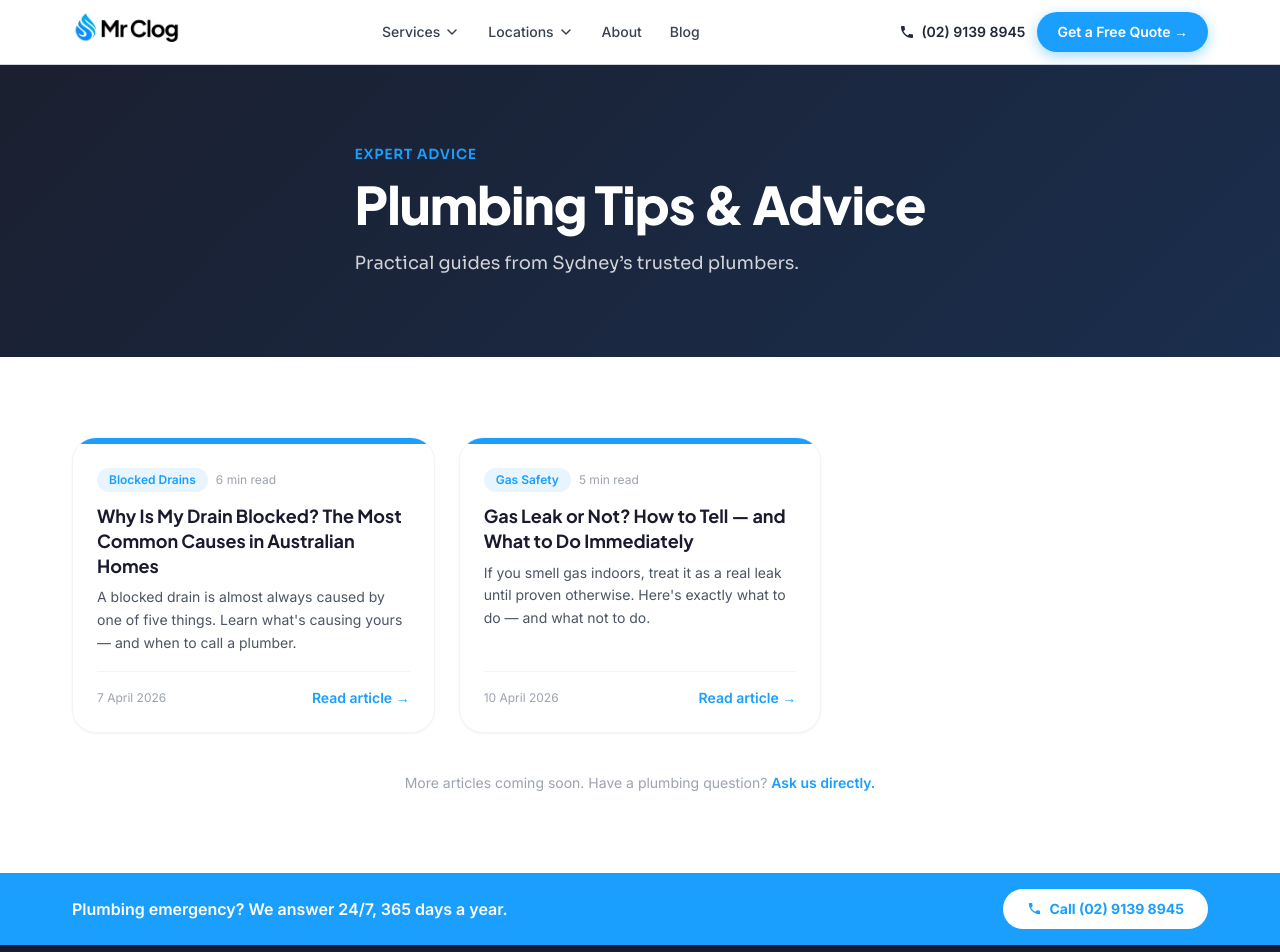
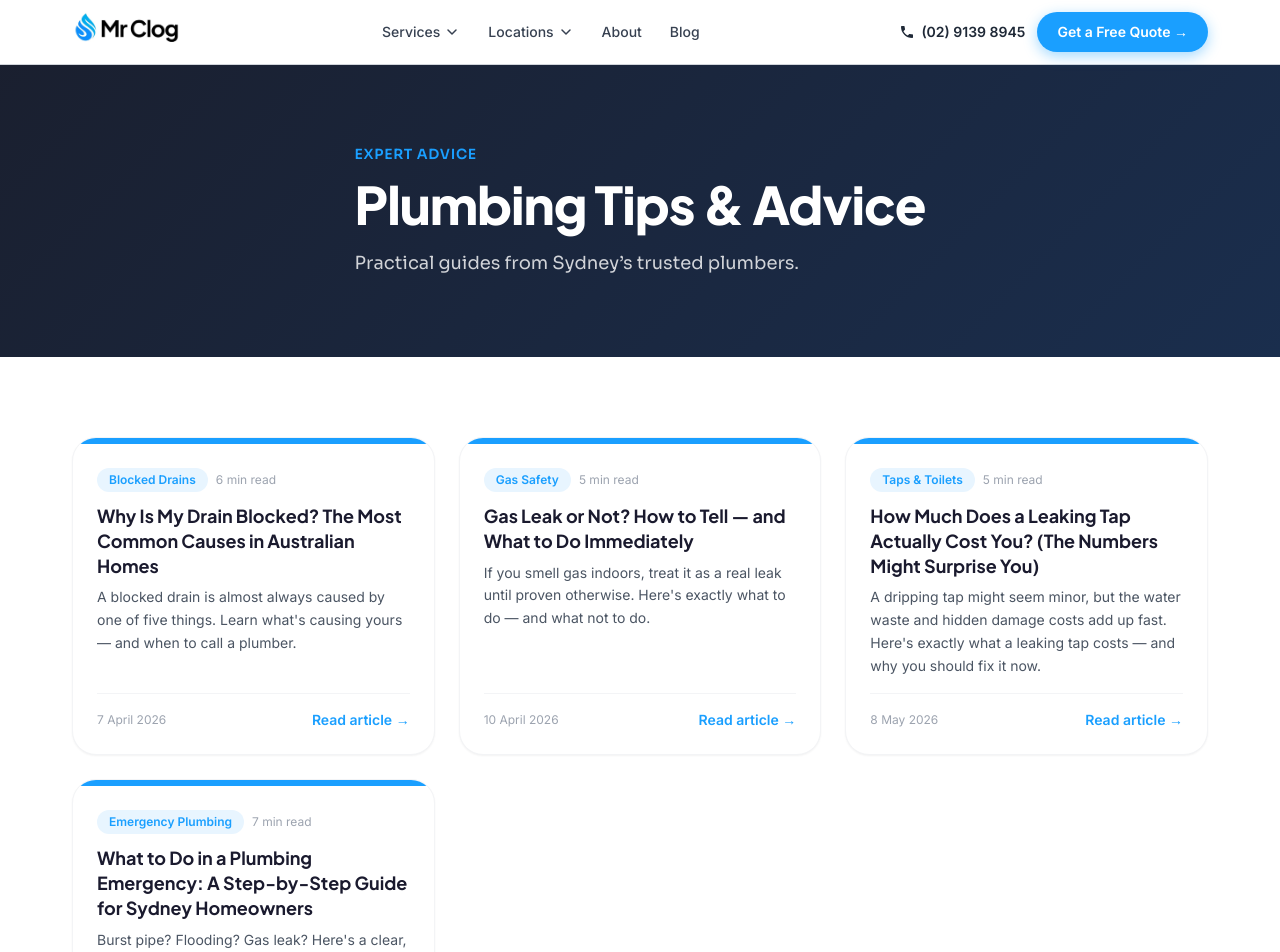
Before and after one commit to mrclogplumbing/mrclog-website, a Next.js app: page /blog in a window 1280 px wide. Shown: the top 952 px of the page. Built offline with nearby package versions, Linux system fonts and the light colour scheme.

Commit message:
Add new blog posts to the blog page

```diff
--- a/src/app/blog/page.tsx
+++ b/src/app/blog/page.tsx
@@ -24,6 +24,24 @@ const posts = [
     date: "10 April 2026",
     category: "Gas Safety",
     readTime: "5 min read",
+    published: true,
+  },
+  {
+    slug: "how-much-does-a-leaking-tap-cost",
+    title: "How Much Does a Leaking Tap Actually Cost You? (The Numbers Might Surprise You)",
+    excerpt: "A dripping tap might seem minor, but the water waste and hidden damage costs add up fast. Here's exactly what a leaking tap costs — and why you should fix it now.",
+    date: "8 May 2026",
+    category: "Taps & Toilets",
+    readTime: "5 min read",
+    published: true,
+  },
+  {
+    slug: "what-to-do-in-a-plumbing-emergency",
+    title: "What to Do in a Plumbing Emergency: A Step-by-Step Guide for Sydney Homeowners",
+    excerpt: "Burst pipe? Flooding? Gas leak? Here's a clear, calm plan for the most common plumbing emergencies — so you know exactly what to do before a plumber arrives.",
+    date: "8 May 2026",
+    category: "Emergency Plumbing",
+    readTime: "7 min read",
     published: true,
   },
 ];
```
